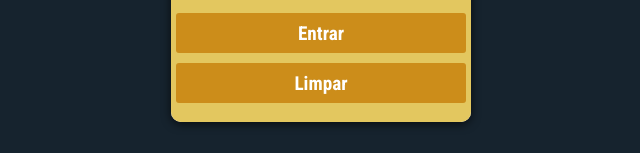
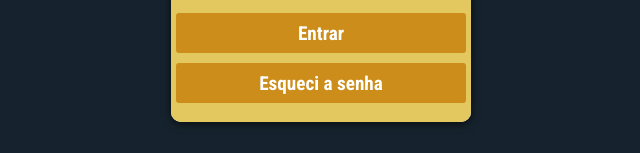
Before and after one commit to hugopfe/projeto-login, a plain HTML site: page index.html in a window 1280 px wide. Shown: the part 528-681 px from the top of the page, without its empty margins (319-959 px from the left). Drawn offline with Linux system fonts and the light colour scheme.

Commit message:
Update index.html

```diff
--- a/index.html
+++ b/index.html
@@ -29,7 +29,7 @@
                     </div>
                     <div>
                         <input type="submit" value="Entrar">
-                        <input type="reset" value="Limpar">
+                        <input type="reset" value="Esqueci a senha">
                     </div>
                 </form>
             </div>
```
